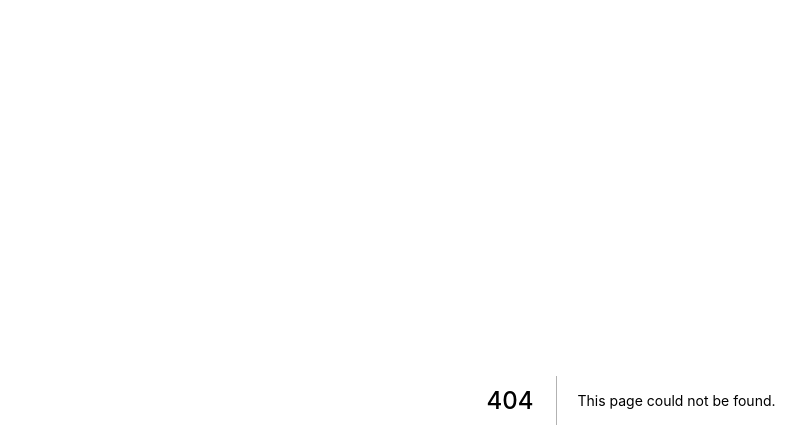
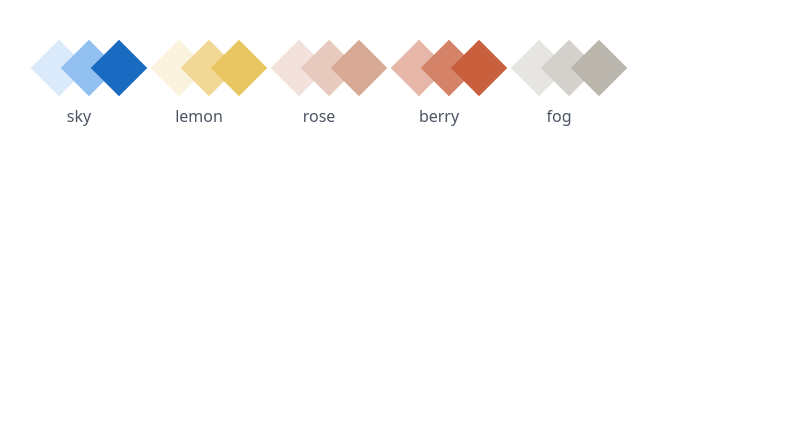
Before and after one commit to thisjeremiah/jeremiahsarah.wedding, a Next.js app: page /design in a window 1280 px wide. Before the commit this address had no page. Shown: the top 448 px of the page, without its empty margins (9-815 px from the left). Built offline with nearby package versions, Linux system fonts and the light colour scheme.

Commit message:
add colors

```diff
--- /dev/null
+++ b/pages/design.tsx
@@ -0,0 +1,37 @@
+import type { NextPage } from 'next'
+
+const colors = {
+  sky: ['bg-sky-300', 'bg-sky-500', 'bg-sky-800'],
+  lemon: ['bg-lemon-300', 'bg-lemon-500', 'bg-lemon-600'],
+  rose: ['bg-rose-400', 'bg-rose-500', 'bg-rose-600'],
+  berry: ['bg-berry-300', 'bg-berry-500', 'bg-berry-600'],
+  fog: ['bg-fog-400', 'bg-fog-500', 'bg-fog-600'],
+}
+
+const Design: NextPage = () => {
+  return (
+    <div className="flex gap-10 p-12">
+      {Object.entries(colors).map(([label, classNames]) => (
+        <div
+          className="text-center w-20 flex flex-col gap-4 items-center"
+          key={label}
+        >
+          <div className="relative h-10 w-full flex">
+            {classNames.map((className, index) => (
+              <div
+                key={className}
+                style={{
+                  left: `${index * 30}px`,
+                }}
+                className={`w-10 h-10 rotate-45 absolute ${className}`}
+              />
+            ))}
+          </div>
+          <p className="text-gray-600">{label}</p>
+        </div>
+      ))}
+    </div>
+  )
+}
+
+export default Design
--- a/tailwind.config.js
+++ b/tailwind.config.js
@@ -4,7 +4,75 @@ module.exports = {
     './components/**/*.{js,ts,jsx,tsx}',
   ],
   theme: {
-    extend: {},
+    extend: {
+      colors: {
+        rose: {
+          DEFAULT: '#E7CABD',
+          50: '#FFFFFF',
+          100: '#FFFFFF',
+          200: '#FFFFFF',
+          300: '#FDFAF9',
+          400: '#F2E2DB',
+          500: '#E7CABD',
+          600: '#D8A994',
+          700: '#C9886B',
+          800: '#B96743',
+          900: '#8F5034',
+        },
+        berry: {
+          DEFAULT: '#D48369',
+          50: '#FDF9F8',
+          100: '#F8ECE8',
+          200: '#EFD2C8',
+          300: '#E6B7A8',
+          400: '#DD9D89',
+          500: '#D48369',
+          600: '#C85F3D',
+          700: '#9F492E',
+          800: '#743521',
+          900: '#482115',
+        },
+        lemon: {
+          DEFAULT: '#F1D895',
+          50: '#FFFFFF',
+          100: '#FFFFFF',
+          200: '#FFFFFF',
+          300: '#FBF3DD',
+          400: '#F6E5B9',
+          500: '#F1D895',
+          600: '#EAC663',
+          700: '#E4B432',
+          800: '#C4961A',
+          900: '#927013',
+        },
+        sky: {
+          DEFAULT: '#92C0F1',
+          50: '#FFFFFF',
+          100: '#FFFFFF',
+          200: '#FEFFFF',
+          300: '#DAEAFA',
+          400: '#B6D5F6',
+          500: '#92C0F1',
+          600: '#60A3EB',
+          700: '#2F87E4',
+          800: '#196BC2',
+          900: '#134F90',
+        },
+        fog: {
+          DEFAULT: '#D4D1CC',
+          50: '#FFFFFF',
+          100: '#FFFFFF',
+          200: '#FFFFFF',
+          300: '#F9F9F8',
+          400: '#E7E5E2',
+          500: '#D4D1CC',
+          600: '#BAB6AE',
+          700: '#A19A8F',
+          800: '#867E71',
+          900: '#686258',
+        },
+      },
+    },
   },
   plugins: [],
 }
```
